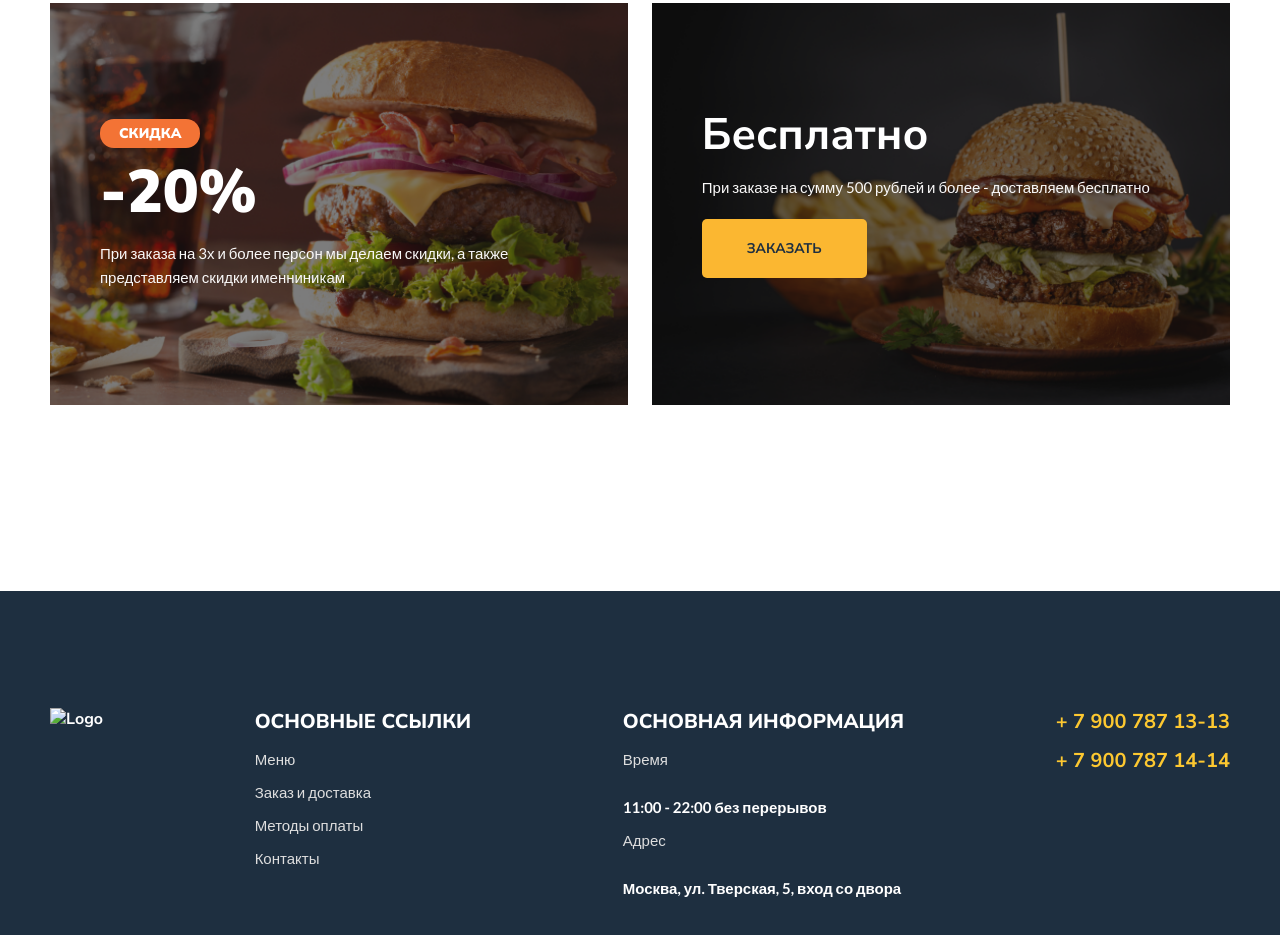
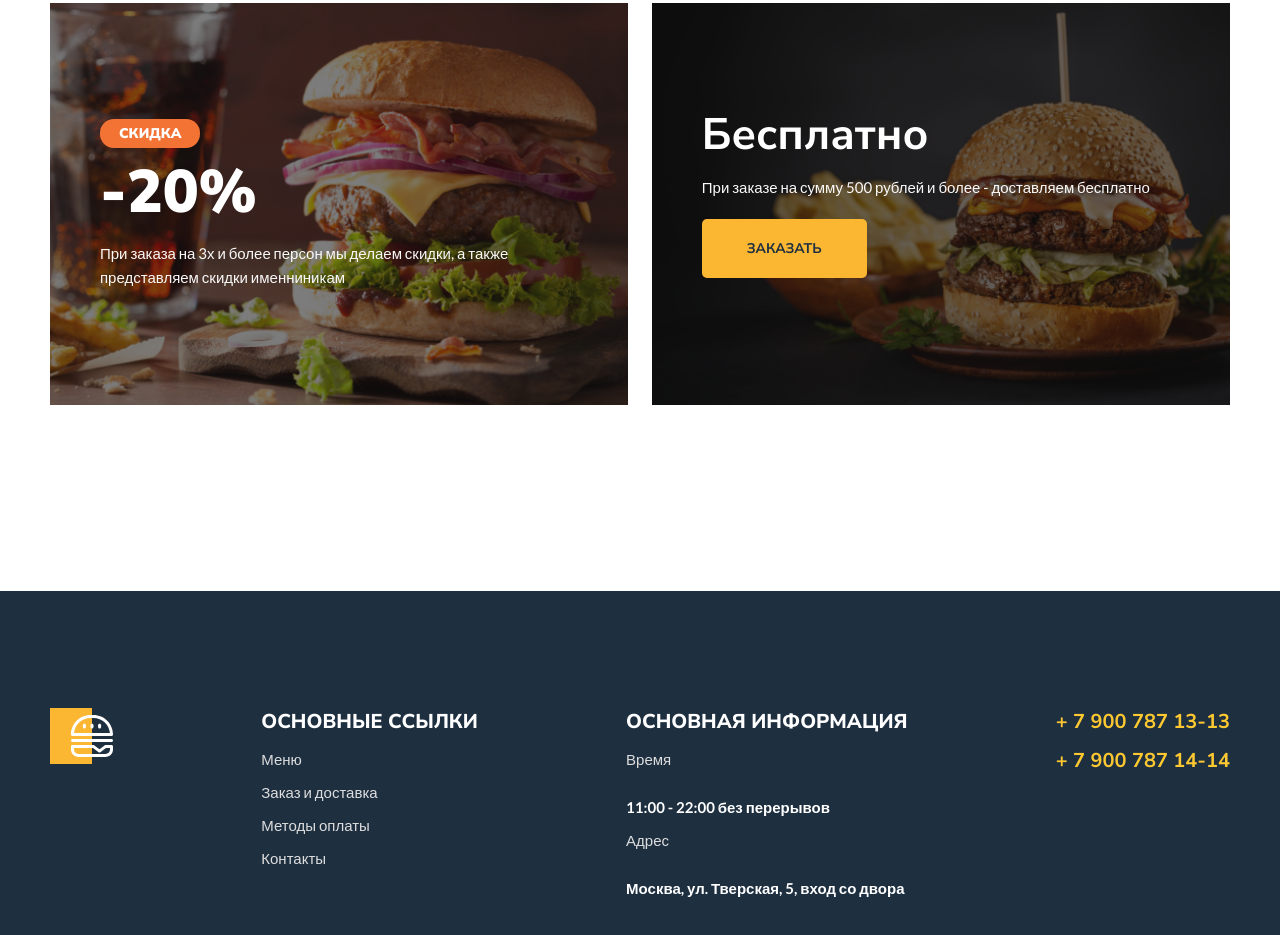
Before and after one commit to PavelSavon/Burger, a plain HTML site: page index.html in a window 1280 px wide. Shown: the part 1045-1980 px from the top of the page. Drawn offline with Linux system fonts and the light colour scheme.

Commit message:
Update index.html

```diff
--- a/index.html
+++ b/index.html
@@ -47,7 +47,7 @@
     <div class="footer">
         <div class="container">
             <div class="item">
-                <img class="logo" src="/image/Logo_light.svg" alt="Logo">
+                <img src="../burger/image/logo.svg" alt="Logo" class="logo">
             </div>
             <div class="item">
                 <h2>основные ссылки</h2>
```
